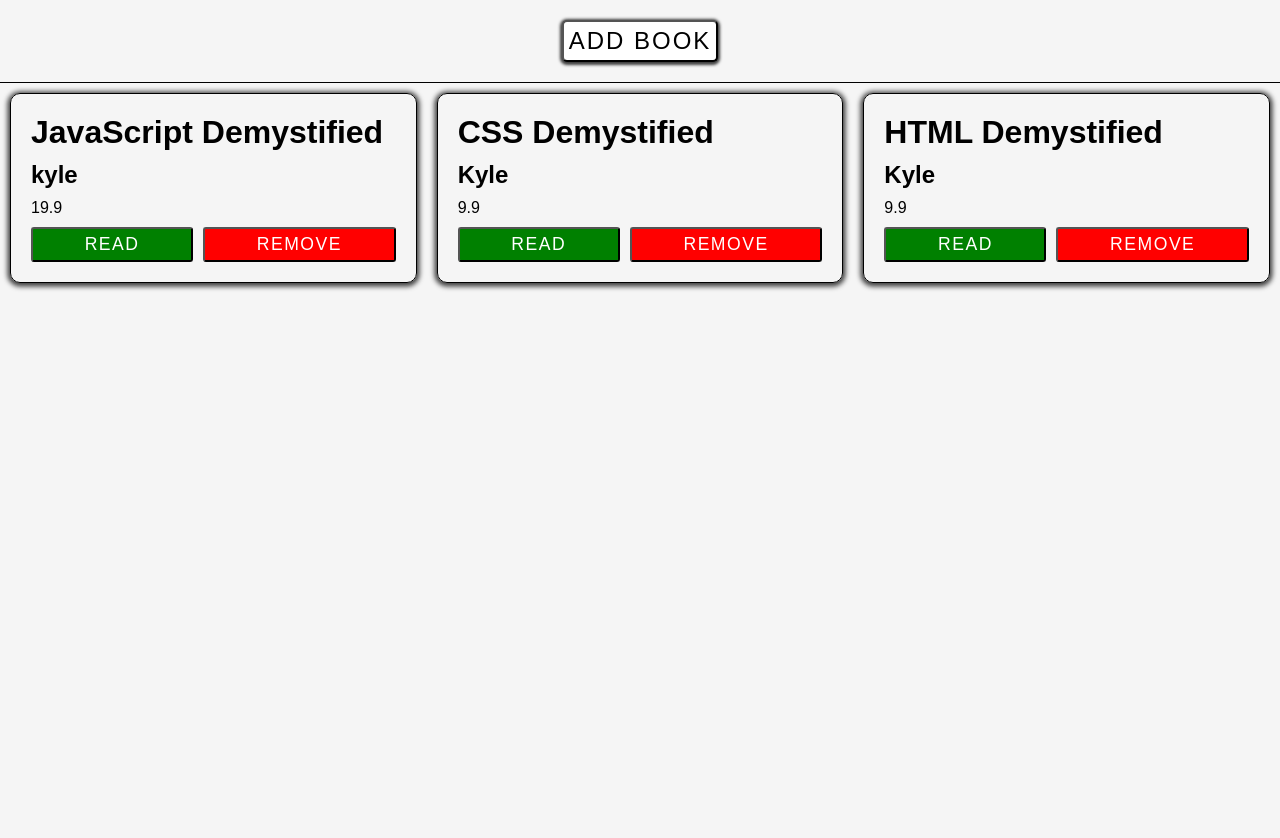
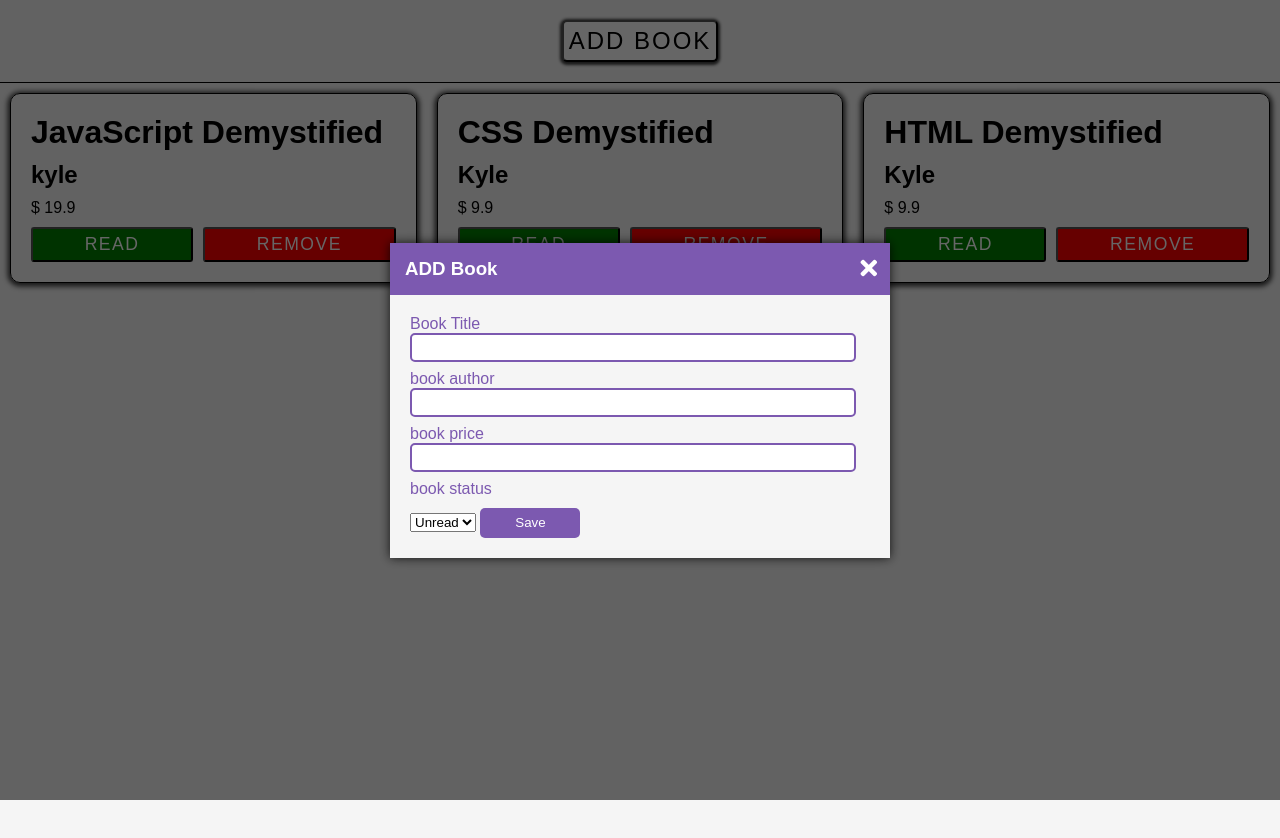
Before and after one commit to Kyle-Law/library, a plain HTML site: page index.html in a window 1280 px wide. Both pictures are taken after a click on the button "ADD BOOK". Drawn offline with Linux system fonts and the light colour scheme; a web font is replaced by a local one.

Commit message:
Completed Basic Functionality, up to refinement

```diff
--- a/index.html
+++ b/index.html
@@ -4,23 +4,53 @@
     <meta charset="UTF-8" />
     <meta name="viewport" content="width=device-width, initial-scale=1.0" />
     <title>Library</title>
+    <link
+      rel="stylesheet"
+      href="https://cdnjs.cloudflare.com/ajax/libs/font-awesome/5.10.2/css/all.min.css"
+    />
     <link rel="stylesheet" href="style.css" />
   </head>
   <body>
     <div class="btn-container" id="btn-container">
-      <!-- <button id="add-book" class="add-book">Add Book</button> -->
+      <button id="show-modal" class="add-book">Add Book</button>
     </div>
     <div class="app-container">
-      <div class="book-shelf" id="book-shelf">
-        <!-- <div class="book-item" id="book-item">
-          <h1 class="title">Title</h1>
-          <h2 class="author">Author</h2>
-          <p class="price">Price</p>
-          <div class="action-container">
-            <button class="read" id="read">Read</button>
-            <button class="remove" id="remove">Remove</button>
+      <div class="book-shelf" id="book-shelf"></div>
+      <div class="modal-container" id="modal">
+        <div class="modal">
+          <i class="fas fa-times close-icon" id="close-modal"></i>
+          <div class="modal-header">
+            <h3>ADD Book</h3>
           </div>
-        </div> -->
+          <div class="modal-content">
+            <form id="addbook-form">
+              <!-- Book Name -->
+              <div class="form-group">
+                <label for="book-title" class="form-label">Book Title</label>
+                <input type="text" class="form-input" id="book-title" />
+              </div>
+              <!-- book Author -->
+              <div class="form-group">
+                <label for="book-author" class="form-label">book author</label>
+                <input type="text" class="form-input" id="book-author" />
+              </div>
+              <!-- book price -->
+              <div class="form-group">
+                <label for="book-price" class="form-label">book price</label>
+                <input type="text" class="form-input" id="book-price" />
+              </div>
+              <!-- book status -->
+              <label for="book-status" class="form-label">book status</label>
+              <select id="book-status" class="form-select">
+                <option value="Read" class="form-input">Read</option>
+                <option value="Unread" class="form-input" selected
+                  >Unread</option
+                >
+              </select>
+              <button type="submit">Save</button>
+            </form>
+          </div>
+        </div>
       </div>
     </div>
     <script src="script.js"></script>
--- a/script.js
+++ b/script.js
@@ -1,7 +1,16 @@
 let myLibrary = [];
 const btnContainer = document.getElementById("btn-container");
 const bookShelf = document.getElementById("book-shelf");
+const modal = document.getElementById("modal");
+const modalShow = document.getElementById("show-modal");
+const modalClose = document.getElementById("close-modal");
+const addBookForm = document.getElementById("addbook-form");
+const bookTitleEl = document.getElementById("book-title");
+const bookAuthorEl = document.getElementById("book-author");
+const bookPriceEl = document.getElementById("book-price");
+const bookStatusEl = document.getElementById("book-status");
 
+// Book Class
 function Book(title, author, price, status) {
   this.title = title;
   this.author = author;
@@ -9,19 +18,45 @@ function Book(title, author, price, status) {
   this.status = status;
 }
 
+// Show Modal, Focus on Input
+function showModal() {
+  modal.classList.add("show-modal");
+  bookTitleEl.focus();
+}
+
+function storeBook(e) {
+  e.preventDefault();
+  const title = bookTitleEl.value;
+  const author = bookAuthorEl.value;
+  const price = bookPriceEl.value;
+  const status = bookStatusEl.value;
+
+  // Set bookmark object, add to array
+  const book = new Book(title, author, price, status);
+  addBookToLibrary(book);
+  // Set bookmarks in localStorage, fetch, reset input fields
+  localStorage.setItem("myLibrary", JSON.stringify(myLibrary));
+  render();
+  addBookForm.reset();
+  bookTitleEl.focus();
+}
+
 function addBookToLibrary(book) {
   myLibrary.push(book);
 }
 
-function addBookBtn() {
-  const btn = document.createElement("button");
-  btn.setAttribute("id", "add-book");
-  btn.classList.add("add-book");
-  btn.textContent = "Add Book";
-  btnContainer.appendChild(btn);
-}
+// function addBookBtn() {
+//   const btn = document.createElement("button");
+//   btn.setAttribute("id", "show-modal");
+//   btn.classList.add("add-book");
+//   btn.textContent = "Add Book";
+//   btnContainer.appendChild(btn);
+//   btn.addEventListener("click", () => {
+//     console.log("adding book...");
+//   });
+// }
 
-function retriveItem() {
+function retriveBooks() {
   if (localStorage.getItem("myLibrary")) {
     myLibrary = JSON.parse(localStorage.getItem("myLibrary"));
   } else {
@@ -39,8 +74,9 @@ function appendChildren(parent, children) {
 }
 
 function render() {
-  addBookBtn();
-  retriveItem();
+  // Remove all book shelf elements
+  bookShelf.textContent = "";
+  retriveBooks();
   myLibrary.forEach((book, index) => {
     const bookItem = document.createElement("div");
     bookItem.classList.add("book-item");
@@ -53,7 +89,7 @@ function render() {
     price.classList.add("price");
     title.textContent = book.title;
     author.textContent = book.author;
-    price.textContent = book.price;
+    price.textContent = `$ ${book.price}`;
     const actionContainer = document.createElement("div");
     actionContainer.classList.add("action-container");
     const readBtn = document.createElement("button");
@@ -85,11 +121,20 @@ function render() {
         myLibrary[index].status = "Unread";
         readBtn.textContent = "Read";
       }
-      console.log(myLibrary);
       localStorage.setItem("myLibrary", JSON.stringify(myLibrary));
     });
   });
 }
 
+// Modal Event Listeners
+modalShow.addEventListener("click", showModal);
+modalClose.addEventListener("click", () =>
+  modal.classList.remove("show-modal")
+);
+window.addEventListener("click", (e) =>
+  e.target === modal ? modal.classList.remove("show-modal") : false
+);
+addBookForm.addEventListener("submit", storeBook);
+
 // On Load
 render();
--- a/style.css
+++ b/style.css
@@ -103,3 +103,109 @@ button {
   background-color: red;
   color: white;
 }
+
+/* Modal */
+.modal-container {
+  background: rgba(0, 0, 0, 0.6);
+  display: none;
+  position: fixed;
+  top: 0;
+  left: 0;
+  right: 0;
+  bottom: 0;
+}
+
+.show-modal {
+  display: flex;
+  align-items: center;
+  justify-content: center;
+}
+
+.modal {
+  background: #7c59b0;
+  box-shadow: 0 0 10px rgba(0, 0, 0, 0.8);
+  max-width: 95%;
+  width: 500px;
+  animation: modalopen 1s;
+}
+
+@keyframes modalopen {
+  from {
+    opacity: 0;
+  }
+
+  to {
+    opacity: 1;
+  }
+}
+
+.close-icon {
+  float: right;
+  color: white;
+  font-size: 24px;
+  position: relative;
+  top: 13px;
+  right: 13px;
+  cursor: pointer;
+}
+
+.modal-header {
+  background: #7c59b0;
+  color: #fff;
+  padding: 15px;
+}
+
+h3 {
+  margin: 0;
+}
+
+.modal-content {
+  padding: 20px;
+  background: whitesmoke;
+}
+
+/* Form */
+.form-group {
+  height: 55px;
+}
+
+.form-input {
+  width: 97%;
+  padding: 5px;
+  border: 2px solid #7c59b0;
+  border-radius: 5px;
+  display: block;
+  outline: none;
+}
+
+.fa-times {
+  float: right;
+  cursor: pointer;
+  z-index: 2;
+}
+
+.form-label {
+  color: #7c59b0;
+  display: block;
+}
+
+.modal-container button {
+  cursor: pointer;
+  color: #fff;
+  background: #7c59b0;
+  border: none;
+  height: 30px;
+  width: 100px;
+  border-radius: 5px;
+  margin-top: 10px;
+  transition: 0.3s;
+}
+
+.modal-container button:hover {
+  filter: brightness(110%);
+  border: 1px solid black;
+}
+
+.modal-container button:focus {
+  outline: none;
+}
```
